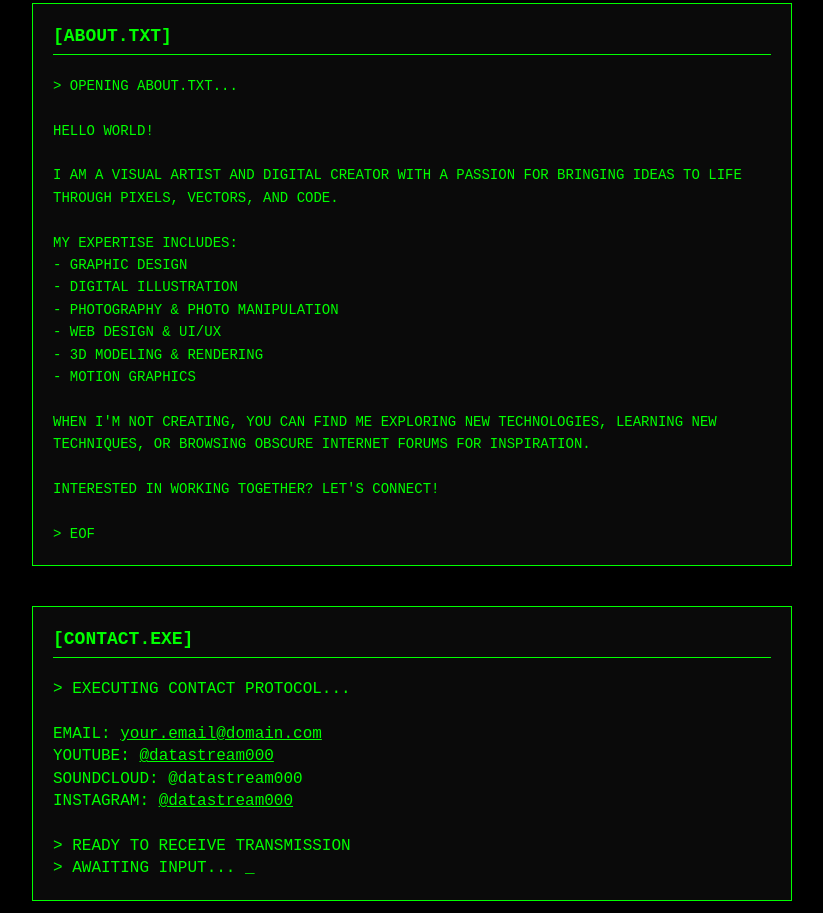
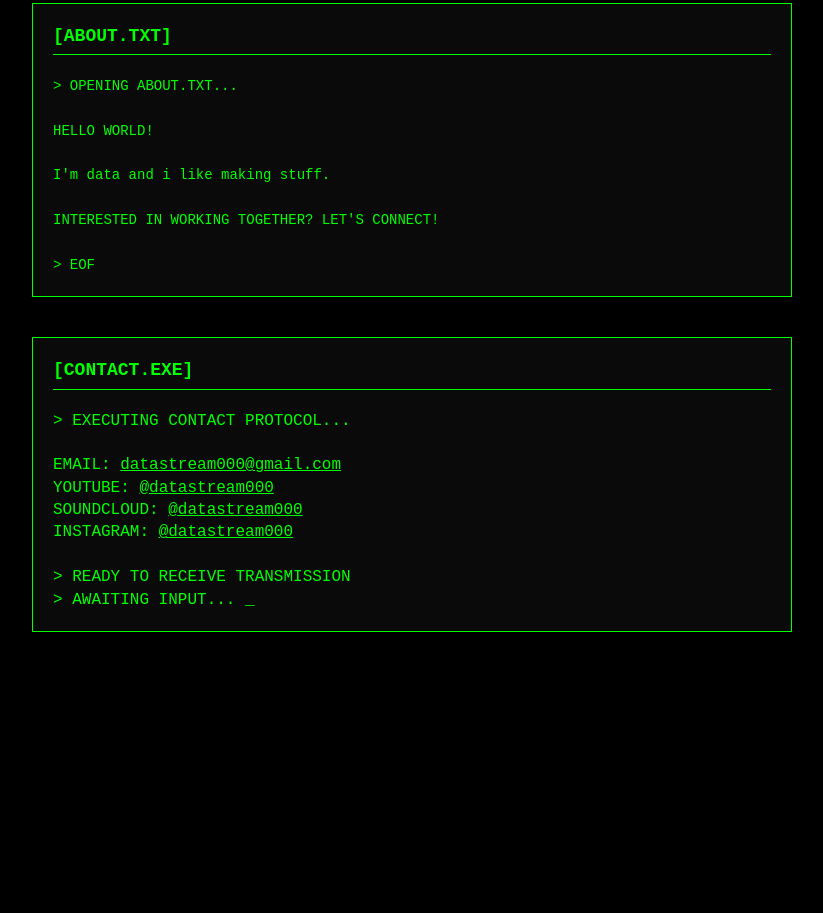
Before and after one commit to datastream000/datastream, a plain HTML site: page index.html in a window 1280 px wide. Shown: the part 1626-2539 px from the top of the page, without its empty margins (228-1051 px from the left). After the commit the page ends 2298 px from the top, so only its background shows below. Drawn offline with Linux system fonts and the light colour scheme.

Commit message:
new about.html

```diff
--- a/index.html
+++ b/index.html
@@ -430,17 +430,7 @@
                 <br>
                 <p>HELLO WORLD!</p>
                 <br>
-                <p>I AM A VISUAL ARTIST AND DIGITAL CREATOR WITH A PASSION FOR BRINGING IDEAS TO LIFE THROUGH PIXELS, VECTORS, AND CODE.</p>
-                <br>
-                <p>MY EXPERTISE INCLUDES:</p>
-                <p>- GRAPHIC DESIGN</p>
-                <p>- DIGITAL ILLUSTRATION</p>
-                <p>- PHOTOGRAPHY & PHOTO MANIPULATION</p>
-                <p>- WEB DESIGN & UI/UX</p>
-                <p>- 3D MODELING & RENDERING</p>
-                <p>- MOTION GRAPHICS</p>
-                <br>
-                <p>WHEN I'M NOT CREATING, YOU CAN FIND ME EXPLORING NEW TECHNOLOGIES, LEARNING NEW TECHNIQUES, OR BROWSING OBSCURE INTERNET FORUMS FOR INSPIRATION.</p>
+                <p>I'm data and i like making stuff.</p>
                 <br>
                 <p>INTERESTED IN WORKING TOGETHER? LET'S CONNECT!</p>
                 <br>
@@ -453,9 +443,9 @@
             <h2 class="section-title">[CONTACT.EXE]</h2>
             <p>> EXECUTING CONTACT PROTOCOL...</p>
             <br>
-            <p>EMAIL: <a href="mailto:datastream000@gmail.com">your.email@domain.com</a></p>
+            <p>EMAIL: <a href="mailto:datastream000@gmail.com">datastream000@gmail.com</a></p>
             <p>YOUTUBE: <a href="https://www.youtube.com/channel/UCcNMHQl1iCzWzMkeYOOjakQ" target="_blank">@datastream000</a></p>
-            <p>SOUNDCLOUD: <a href="https://soundcloud.com/datastream000" target="_blank"></a>@datastream000</p>
+            <p>SOUNDCLOUD: <a href="https://soundcloud.com/datastream000" target="_blank">@datastream000</a></p>
             <p>INSTAGRAM: <a href="https://www.instagram.com/datastream000" target="_blank">@datastream000</a></p>
             <br>
             <p>> READY TO RECEIVE TRANSMISSION</p>
```
